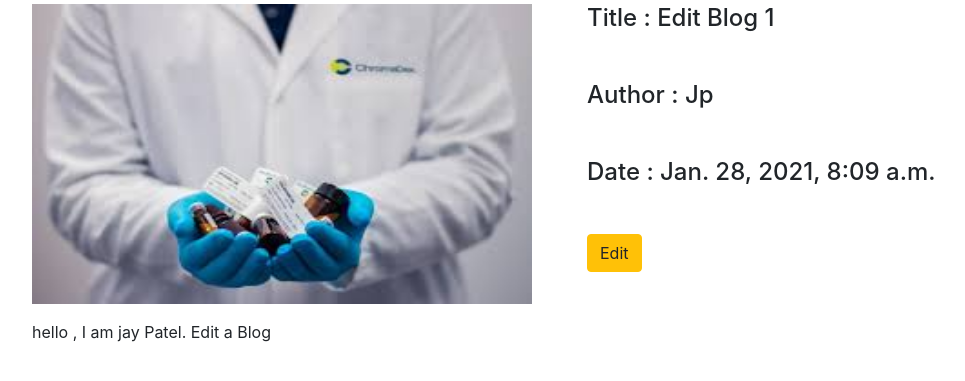
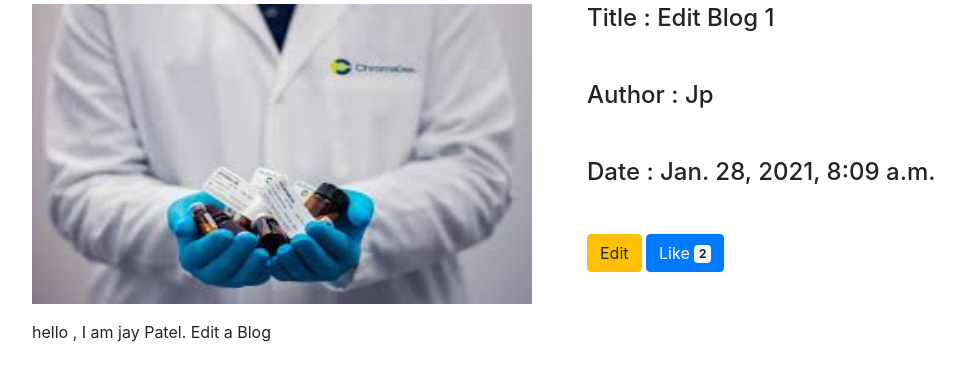
Before and after one commit to impateljay7480/GitLab, a Django app: page /view/3/ in a window 1280 px wide. Shown: the part 100-481 px from the top of the page, without its empty margins (53-1018 px from the left). Run offline with Django 3.2, Linux system fonts and the light colour scheme; data comes from the database, SQL or seed files in the repository; both versions use the stored data as it was after the commit; some libraries are stand-ins or nearby versions.

Commit message:
Like Blog

```diff
--- a/Blog_App/admin.py
+++ b/Blog_App/admin.py
@@ -5,7 +5,7 @@ from Blog_App.models import Blog_User,Post_Blog
 
 @admin.register(Post_Blog)
 class blog(admin.ModelAdmin):
-    list_display = ['title','author','created_date']
+    list_display = ['title','author','created_date','blog_like']
     list_filter = ['author','created_date']
 
 @admin.register(Blog_User)
--- a/Blog_App/models.py
+++ b/Blog_App/models.py
@@ -14,6 +14,7 @@ class Post_Blog(models.Model):
     author = models.ForeignKey(Blog_User,on_delete=models.CASCADE)
     content = models.TextField()
     created_date = models.DateTimeField(auto_now_add=True)
+    blog_like = models.PositiveBigIntegerField(default=0)
 
     def __str__(self):
         return self.title
--- a/Blog_App/urls.py
+++ b/Blog_App/urls.py
@@ -7,5 +7,7 @@ urlpatterns = [
     path('delete/<int:id>/',views.delete,name='delete'),
     path('addblog/',views.addblog,name='addblog'),
     path('editblog/<int:id>/',views.editblog,name='editblog'),
+    path('like/<int:id>/',views.like,name='like'),
+
 
 ]
--- a/Blog_App/views.py
+++ b/Blog_App/views.py
@@ -32,3 +32,8 @@ def editblog(request,id):
         edit_blog_form.save()
         return redirect(f'/view/{id}/')
     return render(request,'add_blog.html',{'edit_blog_form':edit_blog_form})
+
+def like(request,id):
+    post = get_object_or_404(Post_Blog,pk=id)
+    update = Post_Blog.objects.filter(pk=id).update(blog_like= int(post.blog_like)+1)
+    return redirect(f'/view/{id}/')
--- a/templates/view.html
+++ b/templates/view.html
@@ -25,6 +25,9 @@
                 <h4>Date :  {{ detail.created_date}}</h4>
                 <div class="mt-5">
                     <a href="{% url 'Blog_App:editblog' id=detail.pk %}"><button type="button" class="btn btn-warning ">Edit
+                    </button></a>
+                    <a href="{% url 'Blog_App:like' id=detail.pk %}"><button type="button" class="btn btn-primary">
+                        Like <span class="badge badge-light">{{ detail.blog_like}}</span>
                     </button></a>
                 </div>
             </div>
```
Also changed, not shown: Blog_App/migrations/0002_post_blog_blog_like.py (added), db.sqlite3.
